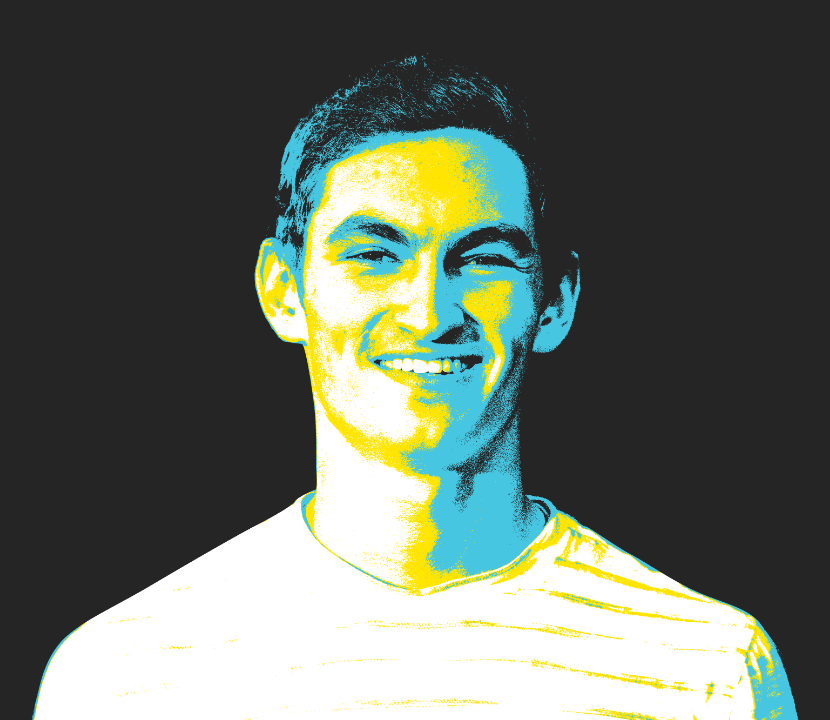
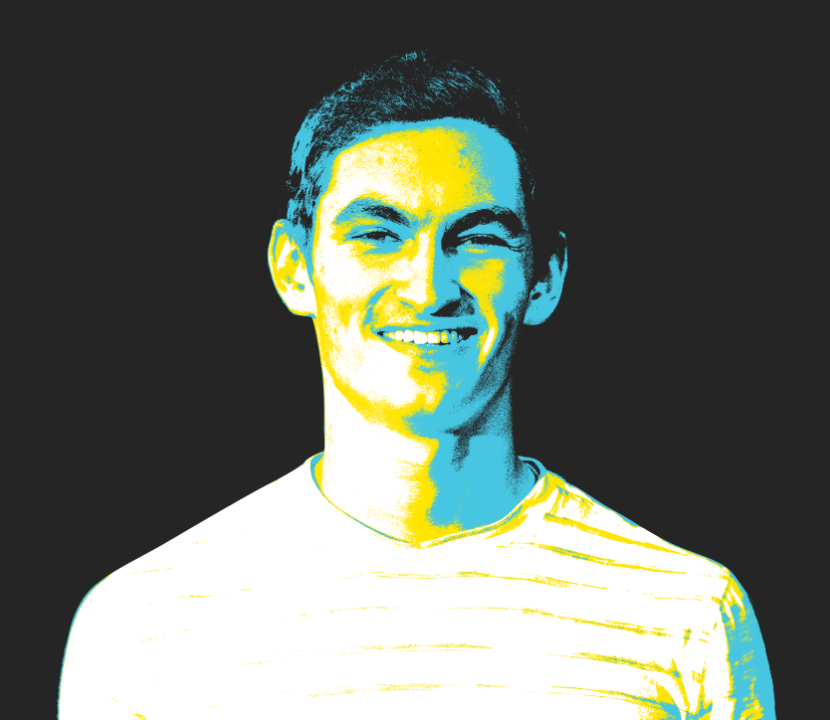
Before and after one commit to kevlust/kevlust.github.io, a plain HTML site: page index.html in a window 1280 px wide. Shown: the part 80-800 px from the top of the page, without its empty margins (222-1052 px from the left). Drawn offline with Linux system fonts and the light colour scheme.

Commit message:
Updated margins to 15%

```diff
--- a/style.css
+++ b/style.css
@@ -3,8 +3,8 @@ body {
 	font-size: 16px;
 	font-family: Trebuchet MS;
 	color: white;
-	margin-left: 12%;
-	margin-right: 12%;
+	margin-left: 15%;
+	margin-right: 15%;
 }
 
 h1 {
```
